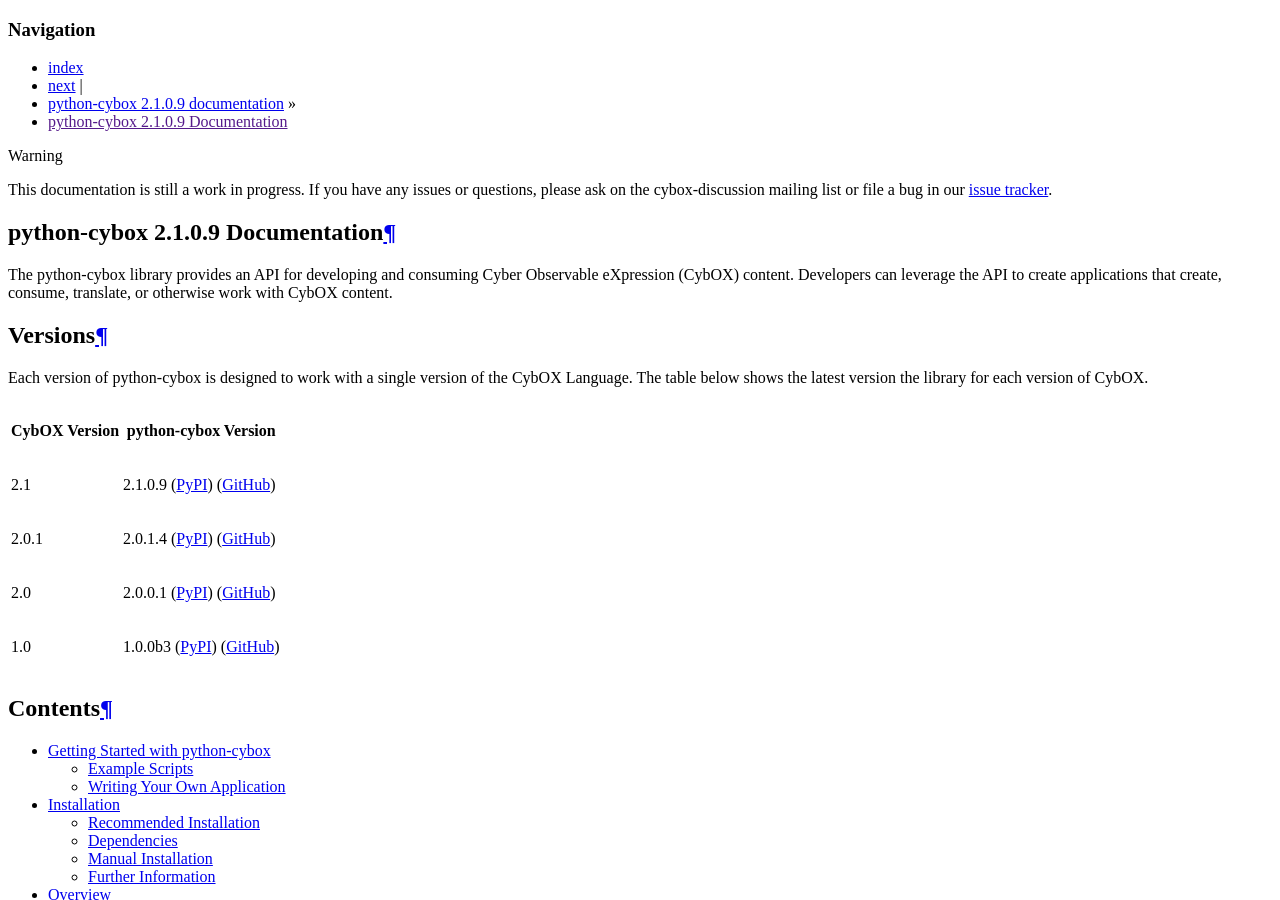
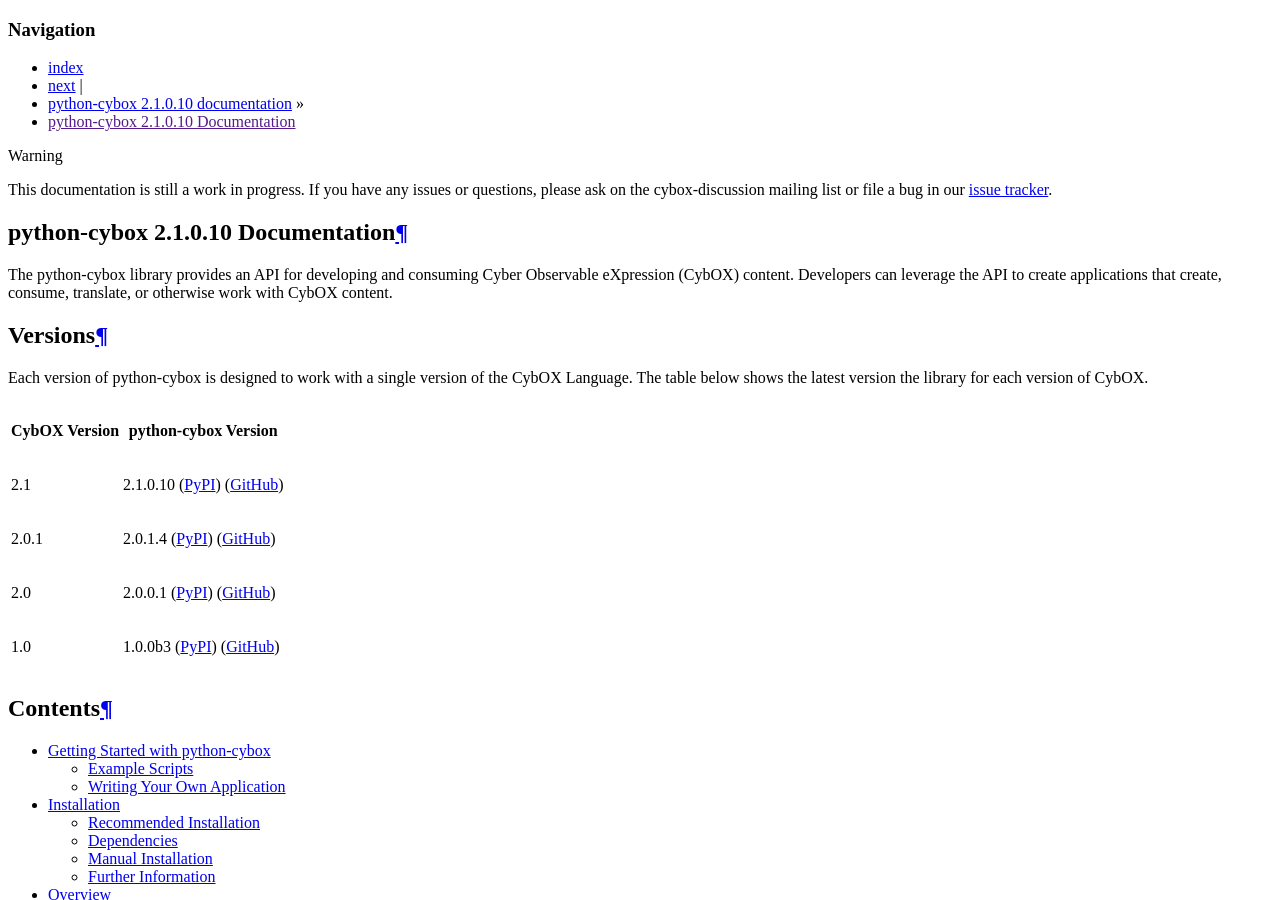
Before and after one commit to CybOXProject/python-cybox, a Sphinx documentation site: the page built from docs/index.rst, in a window 1280 px wide and 900 px high. Built offline with Sphinx 7.4.7, drawn with Linux system fonts in a browser that asks for light colours; the version number is read from the project's files by our own code; some of the changed text lies outside the part shown.

Commit message:
Bump version to 2.1.0.10

```diff
--- a/cybox/__init__.py
+++ b/cybox/__init__.py
@@ -1,7 +1,7 @@
 # Copyright (c) 2015, The MITRE Corporation. All rights reserved.
 # See LICENSE.txt for complete terms.
 
-__version__ = "2.1.0.9"
+__version__ = "2.1.0.10"
 
 import collections
 import inspect
--- a/docs/index.rst
+++ b/docs/index.rst
@@ -20,14 +20,14 @@
 ============= ====================
 CybOX Version python-cybox Version
 ============= ====================
-2.1           2.1.0.9 (`PyPI`__) (`GitHub`__)
+2.1           2.1.0.10 (`PyPI`__) (`GitHub`__)
 2.0.1         2.0.1.4 (`PyPI`__) (`GitHub`__)
 2.0           2.0.0.1 (`PyPI`__) (`GitHub`__)
 1.0           1.0.0b3 (`PyPI`__) (`GitHub`__)
 ============= ====================
 
-__ https://pypi.python.org/pypi/cybox/2.1.0.9
-__ https://github.com/CybOXProject/python-cybox/tree/v2.1.0.9
+__ https://pypi.python.org/pypi/cybox/2.1.0.10
+__ https://github.com/CybOXProject/python-cybox/tree/v2.1.0.10
 __ https://pypi.python.org/pypi/cybox/2.0.1.4
 __ https://github.com/CybOXProject/python-cybox/tree/v2.0.1.4
 __ https://pypi.python.org/pypi/cybox/2.0.0.1
```
